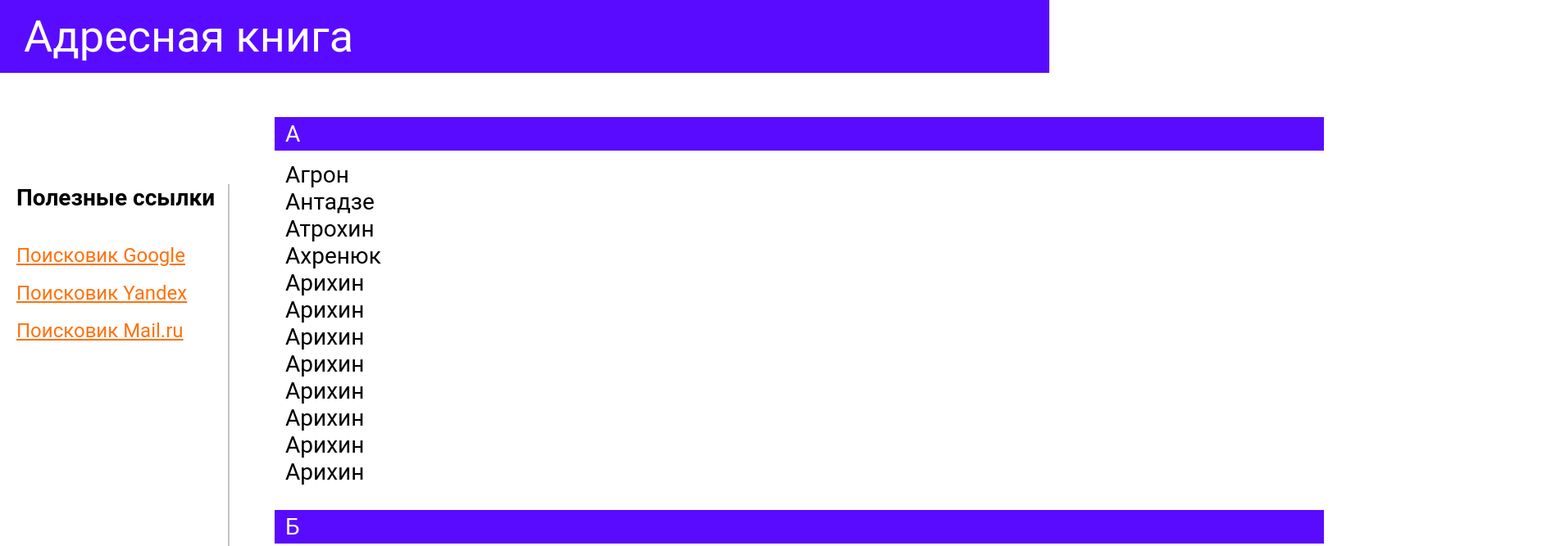
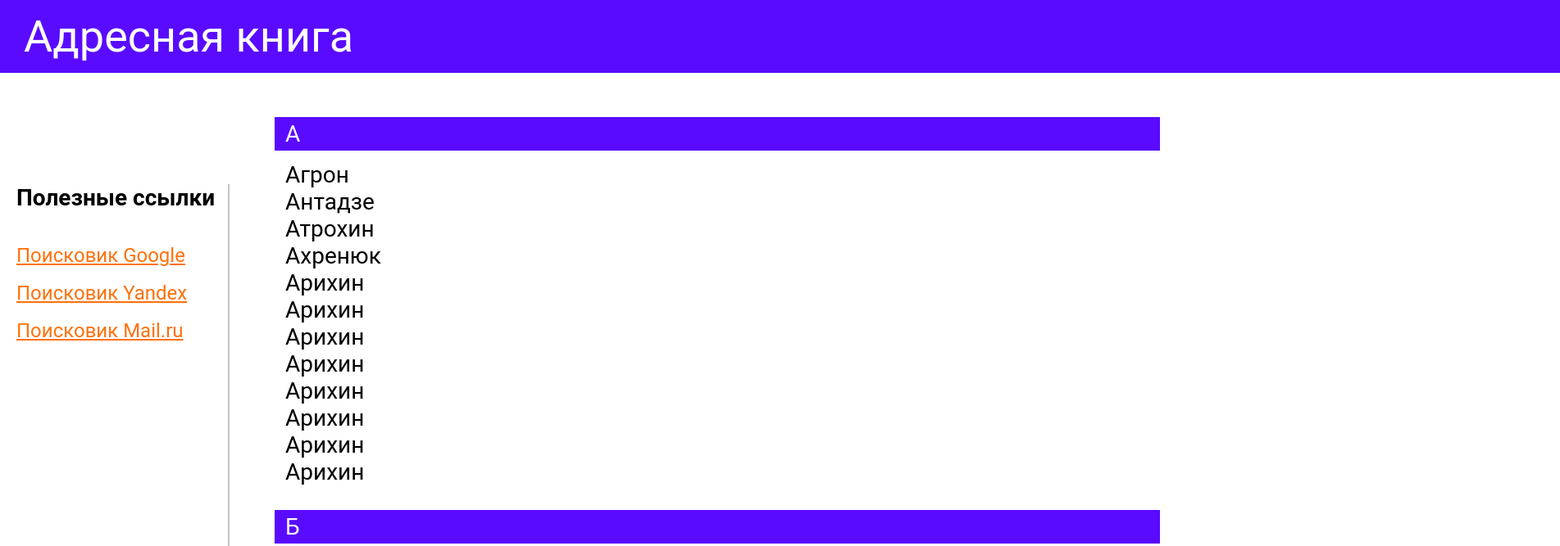
Before and after one commit to eyriny/4p22-frontend-ekaterina-kadykova, a plain HTML site: page homework_6/index.html in a window 1280 px wide. Shown: the top 667 px of the page at 82% size, 1903 px wide, since content can reach past the window. Drawn offline with Linux system fonts and the light colour scheme.

Commit message:
add homework_6

```diff
--- a/homework_6/style.css
+++ b/homework_6/style.css
@@ -12,14 +12,12 @@
 
 body {
   font-family: "Roboto", sans-serif;
-  width: 100%;
   min-width: 720px;
 }
 
 .header {
   position: relative;
-  width: 100%;
-  min-width: 720px;
+  width: 118.9375rem;
   height: 5.5625rem;
   display: inline-block;
   justify-content: left;
@@ -83,8 +81,9 @@ body {
 
 .section-content {
   position: absolute;
-  width: 100%;
-  left: 20.9375em;
+  width: 67.5rem;
+  height: calc(100vw - 89px);
+  left: 20.9375rem;
   top: 8.9375em;
 }
 
```
